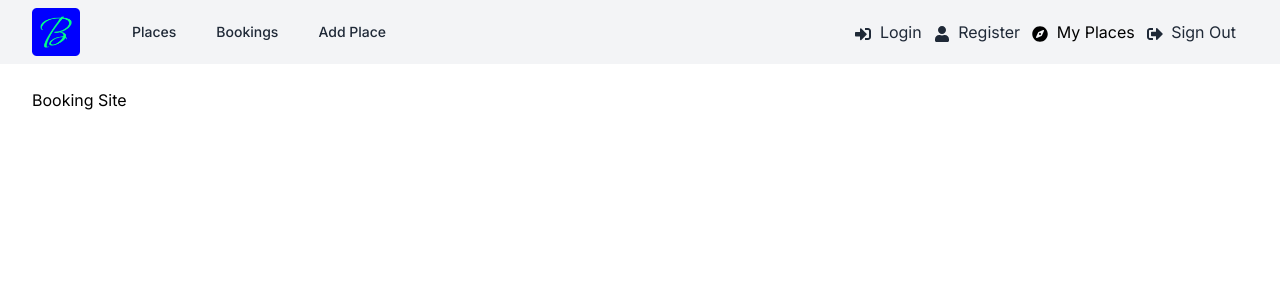
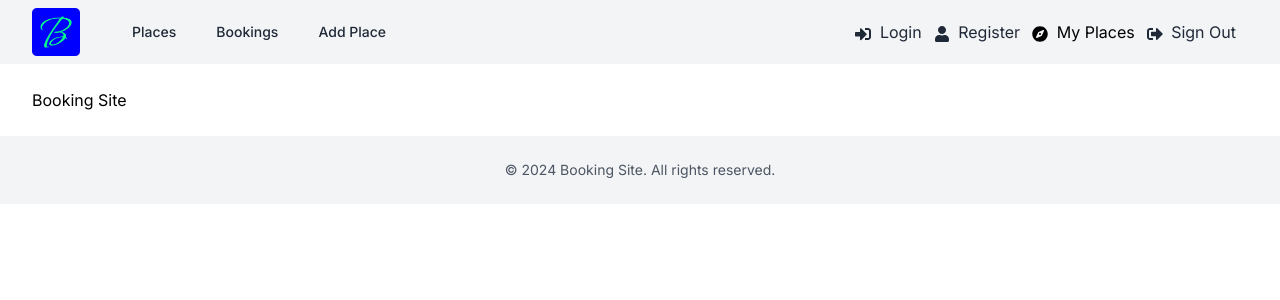
Before and after one commit to Dimterion/booking-site, a Next.js app: page / in a window 1280 px wide. Shown: the top 300 px of the page. Built offline with nearby package versions, Linux system fonts and the light colour scheme.

Commit message:
add footer

```diff
--- a/app/layout.jsx
+++ b/app/layout.jsx
@@ -1,5 +1,6 @@
 import { Inter } from "next/font/google";
 import Header from "@/components/Header";
+import Footer from "@/components/Footer";
 import "./globals.css";
 
 const inter = Inter({ subsets: ["latin"] });
@@ -17,6 +18,7 @@ export default function RootLayout({ children }) {
         <main className="mx-auto max-w-7xl px-4 py-6 sm:px-6 lg:px-8">
           {children}
         </main>
+        <Footer />
       </body>
     </html>
   );
--- /dev/null
+++ b/components/Footer.jsx
@@ -0,0 +1,15 @@
+const Footer = () => {
+  const currentYear = new Date().getFullYear();
+
+  return (
+    <footer className="bg-gray-100 py-6">
+      <div className="mx-auto max-w-7xl px-4 sm:px-6 lg:px-8">
+        <p className="text-center text-sm text-gray-600">
+          &copy; {currentYear} Booking Site. All rights reserved.
+        </p>
+      </div>
+    </footer>
+  );
+};
+
+export default Footer;
```
